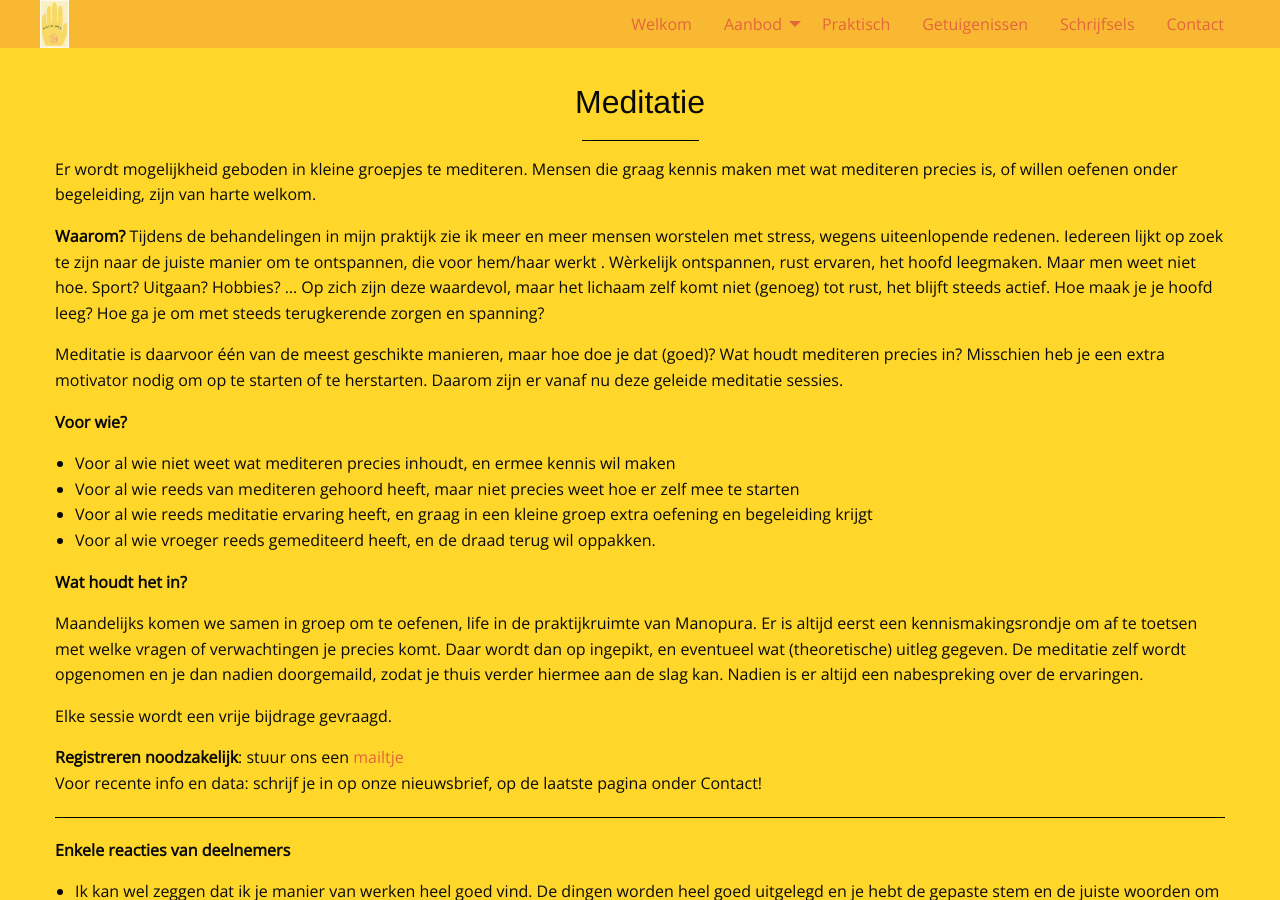
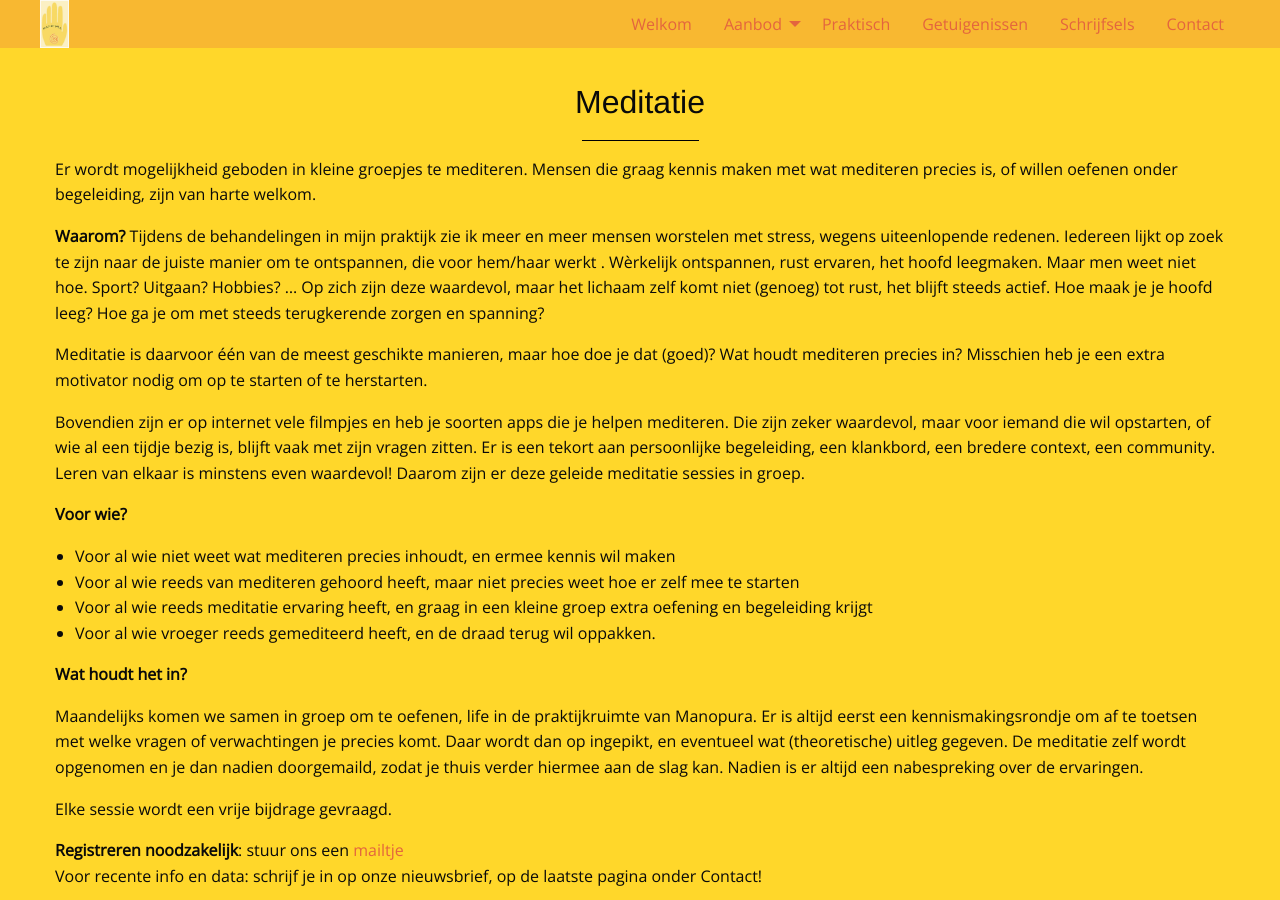
Before and after one commit to manopura/manopura.github.io, a Jekyll site: the page built from meditatie.md, in a window 1280 px wide and 900 px high. Built offline with Jekyll 4.4.1, drawn with Linux system fonts in a browser that asks for light colours; nearby versions of some CDN libraries; our own code applies the rules of GitHub Pages for plain Markdown files.

Commit message:
meditatie.md

```diff
--- a/meditatie.md
+++ b/meditatie.md
@@ -15,7 +15,12 @@ Tijdens de behandelingen in mijn praktijk zie ik meer en meer mensen worstelen m
 Op zich zijn deze waardevol, maar het lichaam zelf komt niet (genoeg) tot rust, het blijft steeds actief.
 Hoe maak je je hoofd leeg? Hoe ga je om met steeds terugkerende zorgen en spanning?
 
-Meditatie is daarvoor één van de meest geschikte manieren, maar hoe doe je dat (goed)? Wat houdt mediteren precies in? Misschien heb je een extra motivator nodig om op te starten of te herstarten. Daarom zijn er vanaf nu deze geleide meditatie sessies.
+Meditatie is daarvoor één van de meest geschikte manieren, maar hoe doe je dat (goed)? Wat houdt mediteren precies in? Misschien heb je een extra motivator nodig om op te starten of te herstarten.
+
+Bovendien zijn er op internet vele filmpjes en heb je soorten apps die je helpen mediteren. Die zijn zeker waardevol, maar voor iemand die wil opstarten, of wie al een tijdje bezig is, blijft vaak met zijn vragen zitten. Er is een tekort aan persoonlijke begeleiding, een klankbord, een bredere context, een community. Leren van elkaar is minstens even waardevol!
+Daarom zijn er deze geleide meditatie sessies in groep.
+
+
 
 
 **Voor wie?**
```
